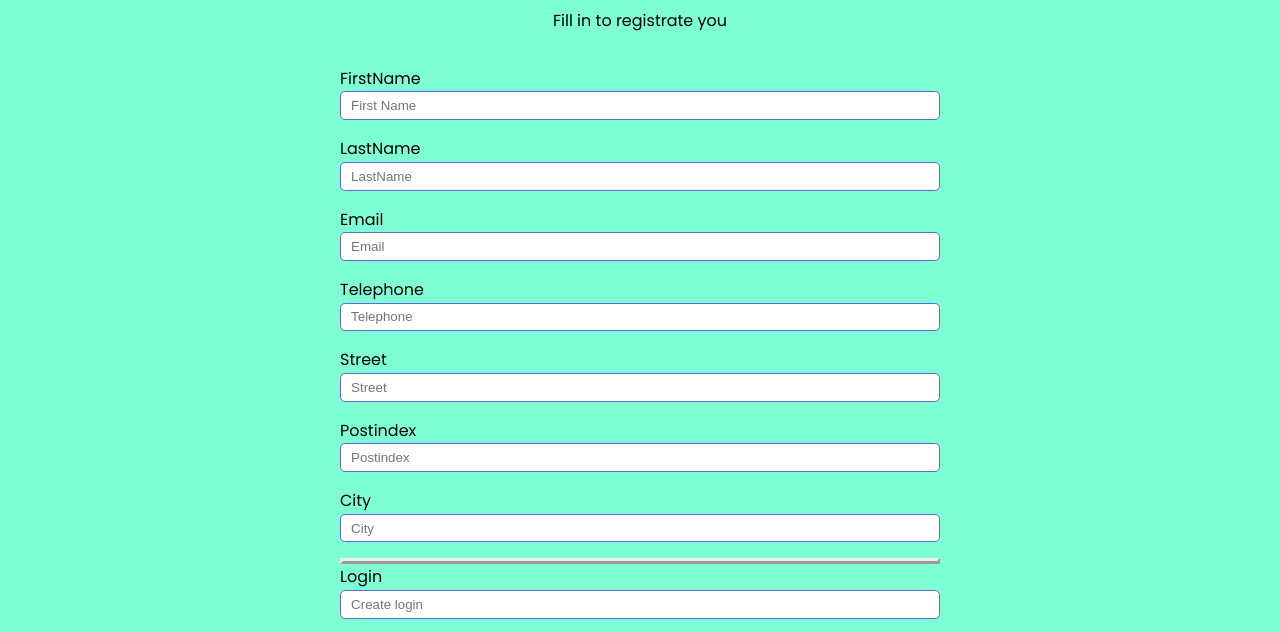
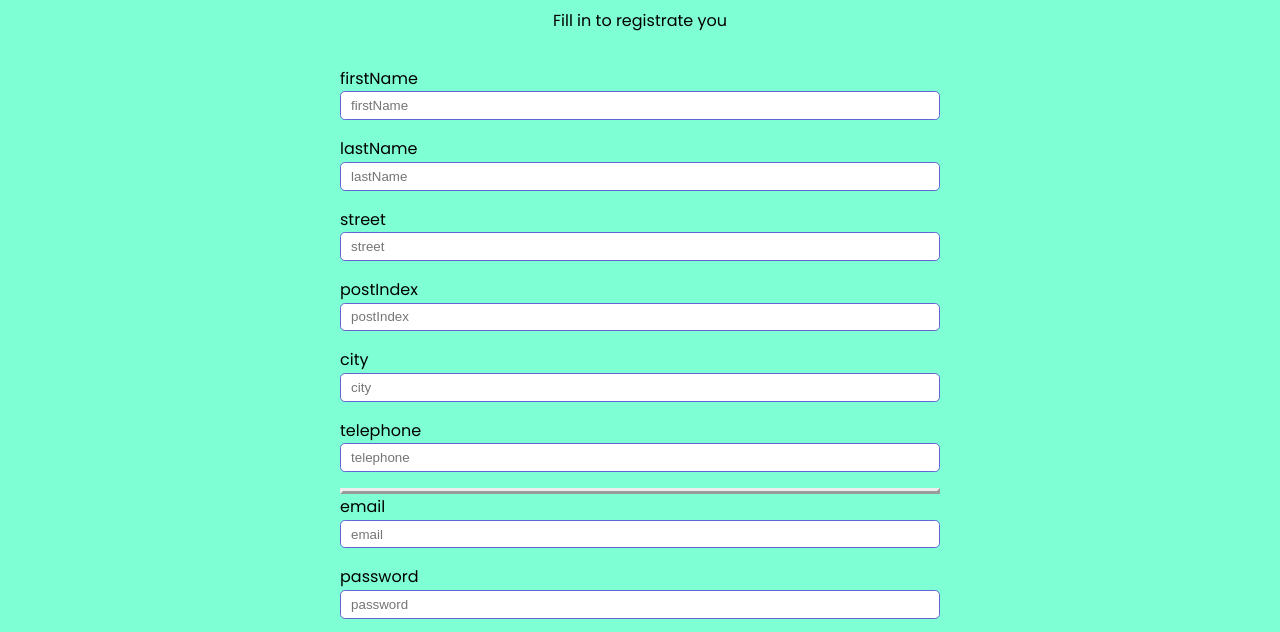
Before and after one commit to natlee77/WestCoast-Education, a website with bundled scripts: page pages/user/new-user.html in a window 1280 px wide. Shown: the part 138-770 px from the top of the page. Built offline with nearby package versions, Linux system fonts and the light colour scheme.

Commit message:
add User work

```diff
--- /dev/null
+++ b/forms/html-forms.js
@@ -0,0 +1,114 @@
+ export const editCourse = () => {
+     const form = document.querySelector('#editCourseForm');
+
+     form.appendChild(creatediv('title'));
+     form.appendChild(creatediv('number'));
+     form.appendChild(creatediv('days'));
+     form.appendChild(creatediv('price'));
+     form.appendChild(creatediv('type'));
+     form.appendChild(createImg());
+     form.appendChild(createDesc());
+     form.appendChild(createBtn('Update'));
+
+     return form;
+ };
+ export const createCourse = () => {
+     const form = document.querySelector('#addCourseForm');
+     form.appendChild(creatediv('title'));
+     form.appendChild(creatediv('number'));
+     form.appendChild(creatediv('days'));
+     form.appendChild(creatediv('price'));
+     form.appendChild(creatediv('type'));
+     form.appendChild(createImg());
+     form.appendChild(createDesc());
+     form.appendChild(createBtn('Add'));
+
+     return form;
+ }
+
+ export const createUserHTMLCard = () => {
+     const form = document.querySelector('#newUserForm');
+     form.appendChild(creatediv('firstName'));
+     form.appendChild(creatediv('lastName'));
+     form.appendChild(creatediv('street'));
+     form.appendChild(creatediv('postIndex'));
+     form.appendChild(creatediv('city'));
+     form.appendChild(creatediv('telephone'));
+     //________border
+     const border = document.createElement('div');
+     border.classList.add('outset');
+     form.appendChild(border);
+
+     //___________
+     form.appendChild(creatediv('email'));
+     form.appendChild(creatediv('password'));
+     form.appendChild(createBtn('Registrate  '));
+     return form;
+ }
+ const createBtn = (text) => {
+     const divbtn = document.createElement("div");
+     divbtn.classList.add('form-control');
+     const btn = document.createElement('button');
+     btn.classList.add('btn');
+     btn.type = "submit";
+     btn.textContent = text;
+
+     divbtn.appendChild(btn);
+
+     return divbtn;
+ }
+ const creatediv = (text) => {
+     const div = document.createElement('div');
+     div.classList.add('form-control');
+     const label = document.createElement(text);
+     label.htmlFor = text;
+     label.textContent = text;
+     //<span class="errorField">Fältet är ej korrekt ifylld!</span>
+     const span = document.createElement('span');
+     span.classList.add('errorField');
+     span.textContent = "The field is not filled in correctly!";
+     const input = document.createElement("input");
+     input.type = "text";
+     input.name = text;
+     input.id = text;
+     input.placeholder = text;
+
+     div.appendChild(label);
+     div.appendChild(input);
+     return div;
+ }
+ const createImg = () => {
+     //_________Image
+     const divImg = document.createElement('div');
+     divImg.classList.add('form-control');
+     const label = document.createElement("label");
+     label.htmlFor = 'imageUrl';
+     label.textContent = "Image";
+     const input = document.createElement("input");
+     input.type = "text";
+     input.name = "imageUrl";
+     input.id = "imageUrl";
+     input.value = 'no-bild.jpg';
+
+     divImg.appendChild(label);
+     divImg.appendChild(input);
+
+     return divImg;
+ }
+ const createDesc = () => {
+     //__________description
+     const divDescription = document.createElement('div');
+     divDescription.classList.add('form-control');
+     const labelDescription = document.createElement("label");
+     labelDescription.htmlFor = 'description';
+     labelDescription.textContent = "Description";
+     const textarea = document.createElement("textarea");
+     textarea.name = "description";
+     textarea.id = "description";
+     textarea.cols = "30";
+     textarea.rows = "10";
+     textarea.placeholder = 'course description';
+     divDescription.appendChild(labelDescription);
+     divDescription.appendChild(textarea);
+     return divDescription;
+ }
--- a/forms/registrate.js
+++ /dev/null
@@ -1,147 +0,0 @@
-export const createUser = () => {
-    const form1 = document.createElement('form');
-    const form1Id = document.createAttribute('id');
-    form1Id.value = 'newUserForm';
-    form1.setAttributeNode(form1Id);
-
-    //________FirstName
-    const divFirstName = document.createElement('div');
-    divFirstName.classList.add('form-control');
-    const labelFirstName = document.createElement("label");
-    labelFirstName.htmlFor = "firstName";
-    labelFirstName.textContent = "FirstName";
-    const input1 = document.createElement("input");
-    input1.type = "firstName";
-    input1.name = "firstName";
-    input1.id = "firstName";
-    input1.placeholder = 'First Name'
-    form1.appendChild(divFirstName);
-    divFirstName.appendChild(labelFirstName);
-    divFirstName.appendChild(input1);
-
-    //________LastName
-    const divLastName = document.createElement('div');
-    divLastName.classList.add('form-control');
-    const labelLastName = document.createElement("label");
-    labelLastName.htmlFor = 'lastName';
-    labelLastName.textContent = "LastName";
-    const input2 = document.createElement("input");
-    input2.type = "text";
-    input2.name = "lastName";
-    input2.id = "LastName";
-    input2.placeholder = 'LastName'
-    form1.appendChild(divLastName);
-    divLastName.appendChild(labelLastName);
-    divLastName.appendChild(input2);
-    //________Email
-    const divEmail = document.createElement('div');
-    divEmail.classList.add('form-control');
-    const labelEmail = document.createElement("label");
-    labelEmail.htmlFor = 'email';
-    labelEmail.textContent = "Email";
-    const input3 = document.createElement("input");
-    input3.type = "text";
-    input3.name = "email";
-    input3.id = "email";
-    input3.placeholder = 'Email'
-    form1.appendChild(divEmail);
-    divEmail.appendChild(labelEmail);
-    divEmail.appendChild(input3);
-
-    //_________Telephone
-    const divTelephon = document.createElement('div');
-    divTelephon.classList.add('form-control');
-    const labelTelephon = document.createElement("label");
-    labelTelephon.htmlFor = 'telephone';
-    labelTelephon.textContent = "Telephone";
-    const input6 = document.createElement("input");
-    input6.type = "text";
-    input6.name = "telephone";
-    input6.id = "telephone";
-    input6.placeholder = 'Telephone'
-    form1.appendChild(divTelephon);
-    divTelephon.appendChild(labelTelephon);
-    divTelephon.appendChild(input6);
-//_________adress street
-const divStreet = document.createElement('div');
-divStreet.classList.add('form-control');
-const labelStreet = document.createElement("label");
-labelStreet.htmlFor = 'street';
-labelStreet.textContent = "Street";
-const input7 = document.createElement("input");
-input7.type = "text";
-input7.name = "street";
-input7.id = "street";
-input7.placeholder = 'Street'
-form1.appendChild(divStreet);
-divStreet.appendChild(labelStreet);
-divStreet.appendChild(input7);
-//_________adress   Postindex
-const divPostindex = document.createElement('div');
-divPostindex.classList.add('form-control');
-const labelPostindex = document.createElement("label");
-labelPostindex.htmlFor = 'postindex';
-labelPostindex.textContent = "Postindex";
-const input8 = document.createElement("input");
-input8.type = "text";
-input8.name = "postindex";
-input8.id = "postindex";
-input8.placeholder = 'Postindex'
-form1.appendChild(divPostindex);
-divPostindex.appendChild(labelPostindex);
-divPostindex.appendChild(input8);
-//_________adress   City
-const divCity = document.createElement('div');
-divCity.classList.add('form-control');
-const labelCity = document.createElement("label");
-labelCity.htmlFor = 'city';
-labelCity.textContent = "City";
-const input9 = document.createElement("input");
-input9.type = "text";
-input9.name = "city";
-input9.id = "city";
-input9.placeholder = 'City'
-form1.appendChild(divCity);
-divCity.appendChild(labelCity);
-divCity.appendChild(input9);
- //________border
-const border = document.createElement('div');
-border.classList.add('outset');
- form1.appendChild(border);
-    //________Login
-    const divLogin = document.createElement('div');
-    divLogin.classList.add('form-control');
-    const labelLogin = document.createElement("label");
-    labelLogin.htmlFor = 'login';
-    labelLogin.textContent = "Login";
-    const input4 = document.createElement("input");
-    input4.type = "text";
-    input4.name = "login";
-    input4.id = "login";
-    input4.placeholder = 'Create login'
-    form1.appendChild(divLogin);
-    divLogin.appendChild(labelLogin);
-    divLogin.appendChild(input4);
-    //____Password
-    const divPassword = document.createElement('div');
-    divPassword.classList.add('form-control');
-    const labelPassword = document.createElement("label");
-    labelPassword.htmlFor = 'password';
-    labelPassword.textContent = "Password";
-    const input5 = document.createElement("input");
-    input5.type = "text";
-    input5.name = "password";
-    input5.id = "password";
-    input5.placeholder = 'Create password'
-    form1.appendChild(divPassword);
-    divPassword.appendChild(labelPassword);
-    divPassword.appendChild(input5);
-    //button
-    const btn = document.createElement('button');
-    btn.classList.add('btn');
-    btn.type = "submit";
-    btn.textContent = "Send";
-    form1.appendChild(btn);
-    return form1;
-
-};
--- a/pages/user/new-user.html
+++ b/pages/user/new-user.html
@@ -66,7 +66,7 @@
         <section id="user-form">
           <h1>Registrate yourself</h1>
           <p>Fill in to registrate you </p>
-          <!-- <form id="newUserForm"> -->
+          <form id="newUserForm">
 
         </section>
 
--- a/scripts/add-user.js
+++ b/scripts/add-user.js
@@ -1,40 +1,34 @@
 import HttpClient from './http.js';
-import { createUser } from '../forms/registrate.js';
+import { createUserHTMLCard } from '../forms/html-forms.js';
+import AppManager from '../App/AppManager.js';
+import { convertFormDataToJson } from './utilities.js';
+
+const form = document.querySelector('#newUserForm');
+const cardUser=document.querySelector('#user-form');
+
+const initPage = ()=> {
+  cardUser.appendChild(createUserHTMLCard());
 
 
-// const form = document.querySelector('#addCourseForm');
-const cardUser=document.querySelector('#user-form');
-function initPage() {
-  cardUser.appendChild(createUser());
   }
 
-  function addUser(e) {
+  const addUser = async(e)=> {
       e.preventDefault();//do not refresh
-
-  //  create new object (user)..
-  const user={
-     firstName : user.firstName ,
-     lastName:user.lastName  ,
-     telephone:user.telephone,
-     street:user.street,
-     postIndex : user.postIndex,
-     city:user.city,
-     email : user.email,
-     password : user.password,
-  };
-  console.log('add',user);
-     saveUser(user);
+      // const newuser= await new AppManager().addUser();
+      const user = new FormData(form);
+      // console.log(...course);
+    const obj = convertFormDataToJson(user);
+    console.log('add',user);
+       saveUser(obj);
 }
 
 async function saveUser(user) {
-  const url = 'http://localhost:3000/users/';
-  // console.log('url',url);
+  const url = 'http://localhost:3000/users';
   const http = new HttpClient(url);
-
-  const newUser = await http.add(user);
-  // console.log(newCourse);
+   await http.add(user);
+  location.href='./sign.html'
 }
 
 document.addEventListener('DOMContentLoaded', initPage);
 //add submit to form
-// form.addEventListener('submit', addCourse);
+  form.addEventListener('submit', addUser);
--- a/scripts/course-details.js
+++ b/scripts/course-details.js
@@ -11,7 +11,6 @@ function initPage() {
   const courseId = location.search.split('=')[1];
   const courseCard= displayCourseDetails(courseId);
 
-  console.log(  courseCard);
   aboutcourse.appendChild(createCourseCard(courseCard));
 
 
@@ -20,7 +19,6 @@ function initPage() {
 async function displayCourseDetails(id) {
   ///pages/course-details.html?id=1
   const url = 'http://localhost:3000/courses/'+id;
-    //  console.log('url',url);
   const http = new HttpClient(url);
   const course = await http.get();
   console.log('course',course);
--- a/scripts/dom.js
+++ b/scripts/dom.js
@@ -1,6 +1,6 @@
-/*******************************************************************************/
-// DOM Manipulering
-/*******************************************************************************/
+/************************************
+  DOM Manipulering
+  **********************************/
 //Card for gallery display
 const createCard = (course) => {
   const div = document.createElement('div');
--- a/scripts/edit-course.js
+++ b/scripts/edit-course.js
@@ -1,7 +1,7 @@
 import HttpClient from './http.js';
 import {
     editCourse
-} from '../forms/editCourses.js';
+} from '../forms/html-forms.js';
 import {
     convertFormDataToJson
 } from "./utilities.js";
--- a/scripts/http.js
+++ b/scripts/http.js
@@ -27,7 +27,7 @@ export default class HttpClient {
   }
 //
   async add(data) {
-      console.log('data',data);
+
     try {
         const response = await fetch(this.#url, {
           //post metod--skapa fetch paket
--- a/scripts/utilities.js
+++ b/scripts/utilities.js
@@ -1,6 +1,6 @@
 const convertFormDataToJson = (formData) => {
   const data = Object.fromEntries(formData.entries());
-console.log('data', data);
+
 
   return data;
 };
```
Also changed, not shown: App/AppManager.js (+27 -2 lines), App/users.js (+2 -12 lines), admin/add-course.html (+4 -0 lines), admin/edit-course.html (+42 -4 lines), data.json (+67 -15 lines), forms/editCourses.js (deleted, +0 -95 lines), package.json (+9 -1 lines), pages/user/sign.html (+1 -1 lines), scripts/add-course.js (+11 -9 lines), 1 other file.
